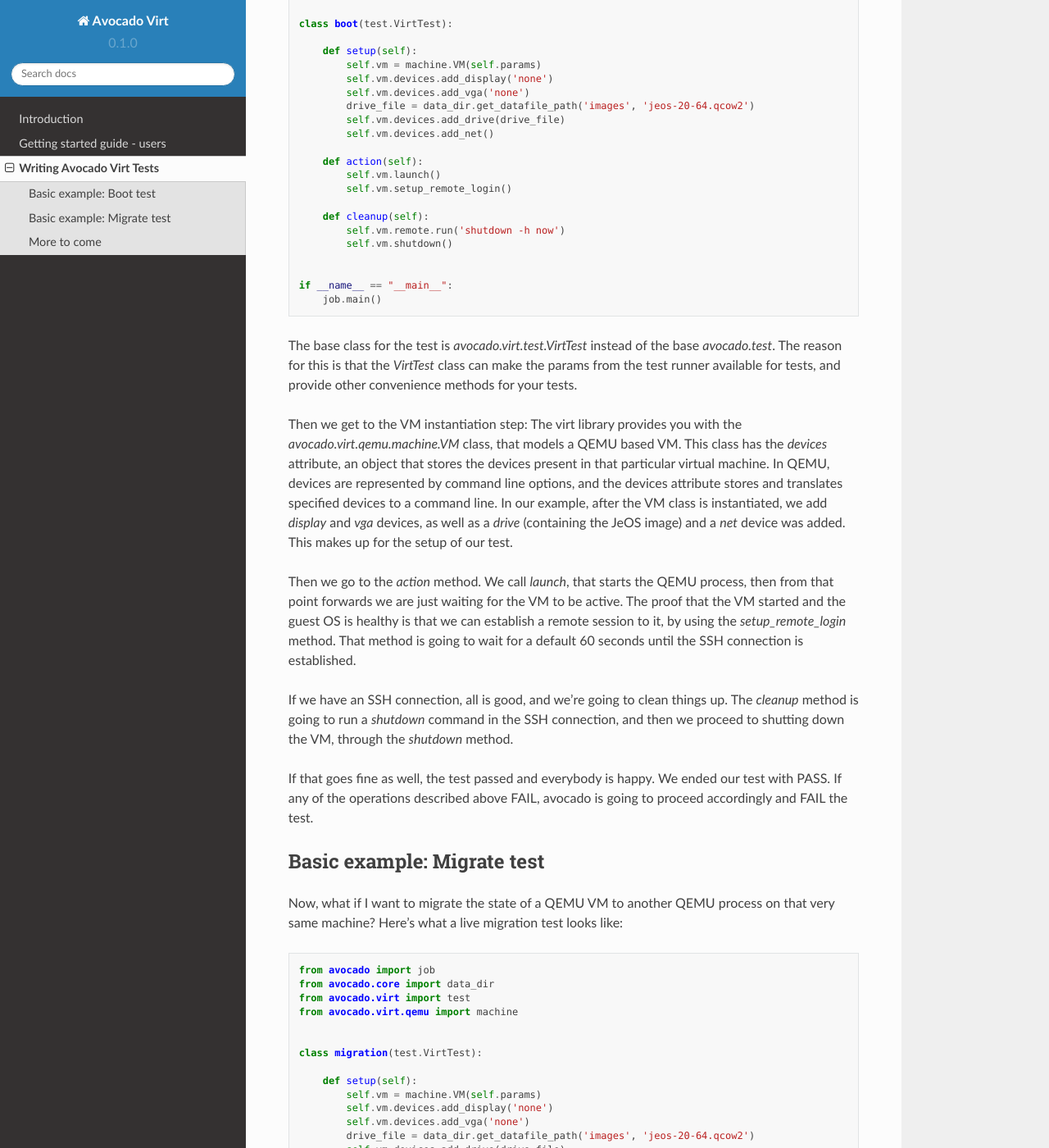
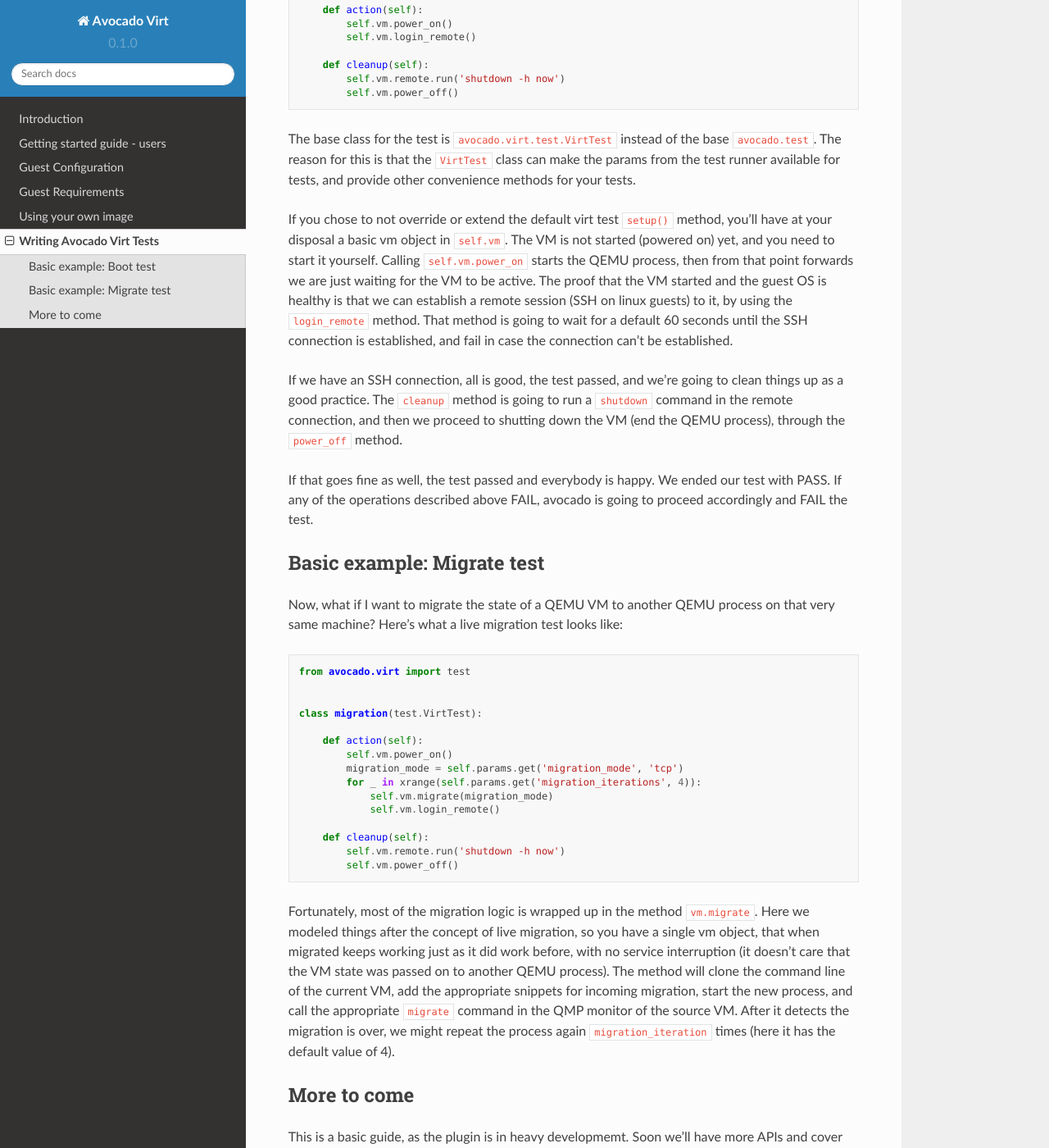
Before and after one commit to avocado-framework/avocado-virt, a Sphinx documentation site: the page built from docs/source/WritingTests.rst, in a window 1280 px wide and 1400 px high, scrolled down 453 px. Shown: the whole window at 82% size. Built offline with Sphinx 7.4.7 and the Read the Docs theme 2.0.0, drawn with Linux system fonts in a browser that asks for light colours; some of the changed text lies outside the part shown.

Commit message:
docs: API updates and new GuestConfiguration session
Update to the latest API state and cover how to set
up custom linux guest images.

Signed-off-by: Lucas Meneghel Rodrigues <lmr@redhat.com>

```diff
--- /dev/null
+++ b/docs/source/GuestConfiguration.rst
@@ -0,0 +1,52 @@
+.. _guest-config:
+
+===================
+Guest Configuration
+===================
+
+By default, avocado-virt uses an x86_64 minimal guest image based on the latest
+stable version of Fedora available at a given time. The image file is a
+compressed qcow2 image located on my image repository that is downloaded,
+should you choose to run the sub command ``virt-bootstrap``.
+
+If you use avocado with default settings, the test runner is going to uncompress
+the pristine image of this so-called JeOS before each test. You may provide both
+--disable-restore-image-test and --disable-restore-image-job options if you want
+to completely skip the backup restore process.
+
+Or, you may opt for using your own guest image in your tests.
+
+==================
+Guest Requirements
+==================
+
+The JeOS is a fairly small guest, so your guest should be generally fine, as
+long as it does have open SSH running on port 22 after boot, for all the
+tests that require SSH connections (that is, tests that at some point call the
+VM method ``.login_remote()``. That said, it is hard to keep requirements
+documented with precision, given that the tests and the plugin are going to
+evolve in scope and features. Please feel free to send us patches to this
+documentation file to correct any inaccuracies.
+
+====================
+Using your own image
+====================
+
+You can use your own image by specifying the following options:
+
+* ``--guest-image-path`` - You can provide this option with an arbitrary path
+  to a qemu disk image file with your guest. You can use any of the file formats
+  specified, such as qcow2, qed or even raw image formats.
+
+* ``--guest-user`` - If your image has a specific user set up previously that
+  you want avocado to use when logging into the remote guest, please provide
+  this option. Avocado will inform the default values used in the
+  ``avocado run --help`` output.
+
+* ``--guest-password`` - If your image has a specific password for the user set
+  up previously that you want avocado to use when logging into the remote guest,
+  please provide this option. Avocado will inform the default values used in the
+  ``avocado run --help`` output. Note that a previous setup of ssh keys on that
+  guest can let you ignore that option entirely.
+
+Next, we'll learn how to write a simple test, using the avocado basic APIs.
--- a/docs/source/WritingTests.rst
+++ b/docs/source/WritingTests.rst
@@ -13,59 +13,38 @@ they use some specialized libraries, that let you use special virt features.
 Here's an example of a basic virt testing, a test that starts QEMU with a
 guest image, then it'll try to establish an ssh connection to this guest::
 
-    from avocado import job
-    from avocado.core import data_dir
     from avocado.virt import test
-    from avocado.virt.qemu import machine
 
 
     class boot(test.VirtTest):
 
-        def setup(self):
-            self.vm = machine.VM(self.params)
-            self.vm.devices.add_display('none')
-            self.vm.devices.add_vga('none')
-            drive_file = data_dir.get_datafile_path('images', 'jeos-20-64.qcow2')
-            self.vm.devices.add_drive(drive_file)
-            self.vm.devices.add_net()
-
         def action(self):
-            self.vm.launch()
-            self.vm.setup_remote_login()
+            self.vm.power_on()
+            self.vm.login_remote()
 
         def cleanup(self):
             self.vm.remote.run('shutdown -h now')
-            self.vm.shutdown()
+            self.vm.power_off()
 
-
-    if __name__ == "__main__":
-        job.main()
-
-The base class for the test is `avocado.virt.test.VirtTest` instead of the
-base `avocado.test`. The reason for this is that the `VirtTest` class can
+The base class for the test is ``avocado.virt.test.VirtTest`` instead of the
+base ``avocado.test``. The reason for this is that the ``VirtTest`` class can
 make the params from the test runner available for tests, and provide other
 convenience methods for your tests.
 
-Then we get to the VM instantiation step: The virt library provides you with
-the `avocado.virt.qemu.machine.VM` class, that models a QEMU based VM. This
-class has the `devices` attribute, an object that stores the devices present
-in that particular virtual machine. In QEMU, devices are represented by
-command line options, and the devices attribute stores and translates specified
-devices to a command line. In our example, after the VM class is instantiated,
-we add `display` and `vga` devices, as well as a `drive` (containing the
-JeOS image) and a `net` device was added. This makes up for the setup of our
-test.
+If you chose to not override or extend the default virt test ``setup()`` method,
+you'll have at your disposal a basic vm object in ``self.vm``. The VM is not
+started (powered on) yet, and you need to start it yourself. Calling
+``self.vm.power_on`` starts the QEMU process, then from that point forwards
+we are just waiting for the VM to be active. The proof that the VM started and
+the guest OS is healthy is that we can establish a remote session (SSH on linux
+guests) to it, by using the ``login_remote`` method. That method is going to wait
+for a default 60 seconds until the SSH connection is established, and fail in
+case the connection can't be established.
 
-Then we go to the `action` method. We call `launch`, that starts the QEMU
-process, then from that point forwards we are just waiting for the VM to be
-active. The proof that the VM started and the guest OS is healthy is that we
-can establish a remote session to it, by using the `setup_remote_login` method.
-That method is going to wait for a default 60 seconds until the SSH connection
-is established.
-
-If we have an SSH connection, all is good, and we're going to clean things up.
-The `cleanup` method is going to run a `shutdown` command in the SSH connection,
-and then we proceed to shutting down the VM, through the `shutdown` method.
+If we have an SSH connection, all is good, the test passed, and we're going to
+clean things up as a good practice. The ``cleanup`` method is going to run a
+``shutdown`` command in the remote connection, and then we proceed to shutting
+down the VM (end the QEMU process), through the ``power_off`` method.
 
 If that goes fine as well, the test passed and everybody is happy. We ended
 our test with PASS. If any of the operations described above FAIL, avocado is
@@ -78,46 +57,33 @@ Basic example: Migrate test
 Now, what if I want to migrate the state of a QEMU VM to another QEMU process
 on that very same machine? Here's what a live migration test looks like::
 
-    from avocado import job
-    from avocado.core import data_dir
     from avocado.virt import test
-    from avocado.virt.qemu import machine
 
 
     class migration(test.VirtTest):
 
-        def setup(self):
-            self.vm = machine.VM(self.params)
-            self.vm.devices.add_display('none')
-            self.vm.devices.add_vga('none')
-            drive_file = data_dir.get_datafile_path('images', 'jeos-20-64.qcow2')
-            self.vm.devices.add_drive(drive_file)
-            self.vm.devices.add_net()
-            self.vm.launch()
-            self.vm.setup_remote_login()
-
         def action(self):
+            self.vm.power_on()
             migration_mode = self.params.get('migration_mode', 'tcp')
             for _ in xrange(self.params.get('migration_iterations', 4)):
                 self.vm.migrate(migration_mode)
-                self.vm.setup_remote_login()
+                self.vm.login_remote()
 
         def cleanup(self):
             self.vm.remote.run('shutdown -h now')
-            self.vm.shutdown()
+            self.vm.power_off()
 
 
-    if __name__ == "__main__":
-        job.main()
-
-Here you see the basic same idea as in the `boot` test, except that now we
-are only interested in the migration part, so we can move the `setup_remote_login`
-to the setup stage. Fortunately, most of the migration logic is wrapped up
-in the method `vm.migrate`. It will clone the command line for your current
-VM, add the appropriate snippets for incoming migration, start the new process,
-and call the appropriate `migrate` command in the QMP monitor of the source
-VM. After it detects the migration is over, we might repeat the process
-again, for as long as we see fit.
+Fortunately, most of the migration logic is wrapped up
+in the method ``vm.migrate``. Here we modeled things after the concept of live
+migration, so you have a single vm object, that when migrated keeps working just
+as it did work before, with no service interruption (it doesn't care that the
+VM state was passed on to another QEMU process). The method will clone the
+command line of the current VM, add the appropriate snippets for incoming
+migration, start the new process, and call the appropriate ``migrate`` command in
+the QMP monitor of the source VM. After it detects the migration is over, we
+might repeat the process again ``migration_iteration`` times (here it has the
+default value of 4).
 
 
 More to come
--- a/docs/source/index.rst
+++ b/docs/source/index.rst
@@ -14,6 +14,7 @@ Contents:
 
    Introduction
    GetStartedGuide
+   GuestConfiguration
    WritingTests
 
 Indices and tables
```
Also changed, not shown: docs/source/GetStartedGuide.rst (+23 -6 lines).
